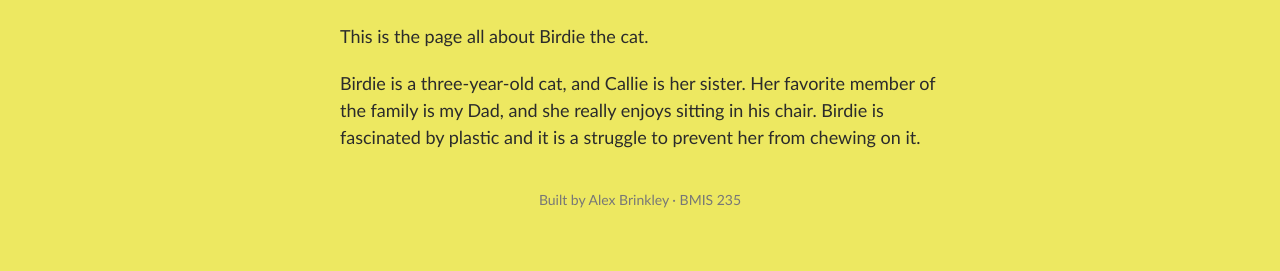
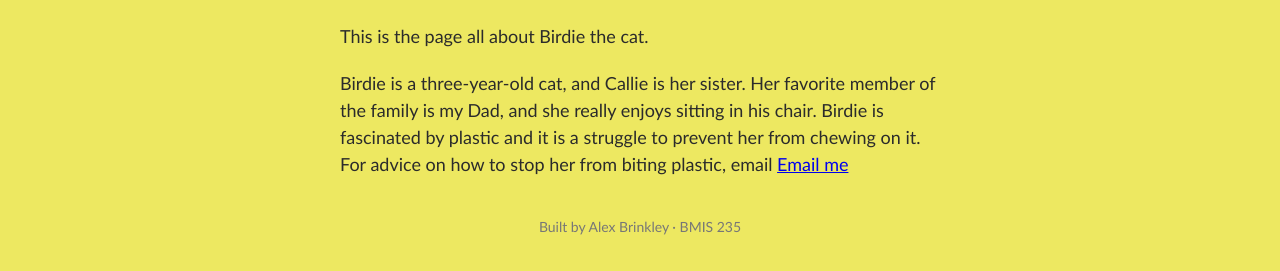
Before and after one commit to abrinkley06/bmis235-html-3, a plain HTML site: page birdie.html in a window 1280 px wide. Shown: the part 165-436 px from the top of the page. Drawn offline with Linux system fonts and the light colour scheme.

Commit message:
Enhance Birdie description with contact information
Added email contact for advice on preventing plastic chewing.

```diff
--- a/birdie.html
+++ b/birdie.html
@@ -30,7 +30,7 @@
 
 <h1>Birdie</h1>
 <p>This is the page all about Birdie the cat.</p>
-<p>Birdie is a three-year-old cat, and Callie is her sister. Her favorite member of the family is my Dad, and she really enjoys sitting in his chair. Birdie is fascinated by plastic and it is a struggle to prevent her from chewing on it.</p>
+<p>Birdie is a three-year-old cat, and Callie is her sister. Her favorite member of the family is my Dad, and she really enjoys sitting in his chair. Birdie is fascinated by plastic and it is a struggle to prevent her from chewing on it. For advice on how to stop her from biting plastic, email <a href="mailto:abrinkley@zagmail.gonzaga.edu">Email me</a> </p>
 
 <!-- Footer: fill in your name -->
 <footer>Built by Alex Brinkley &middot; BMIS 235</footer>
```
